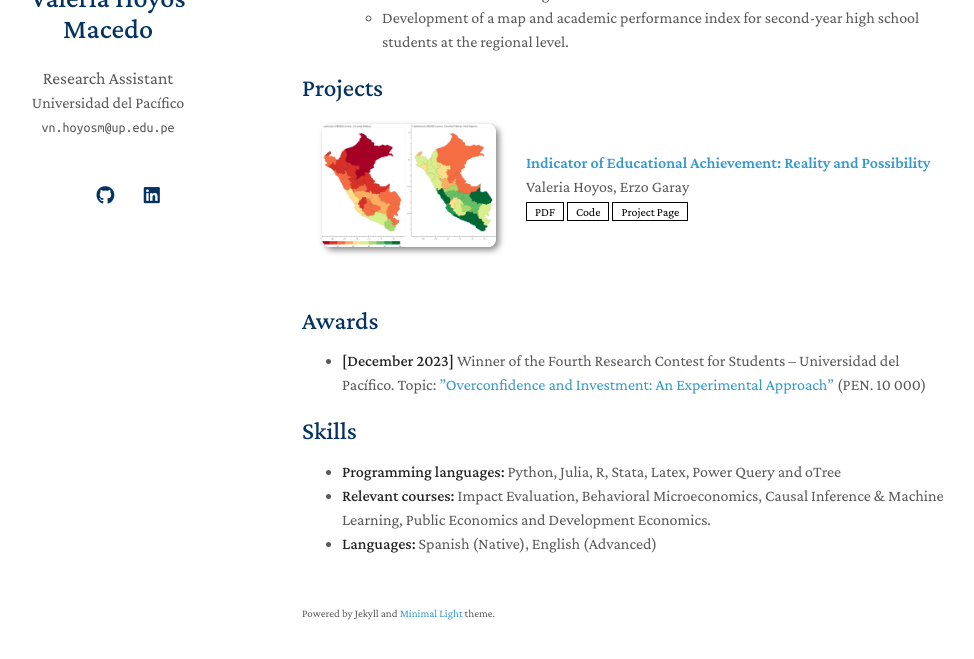
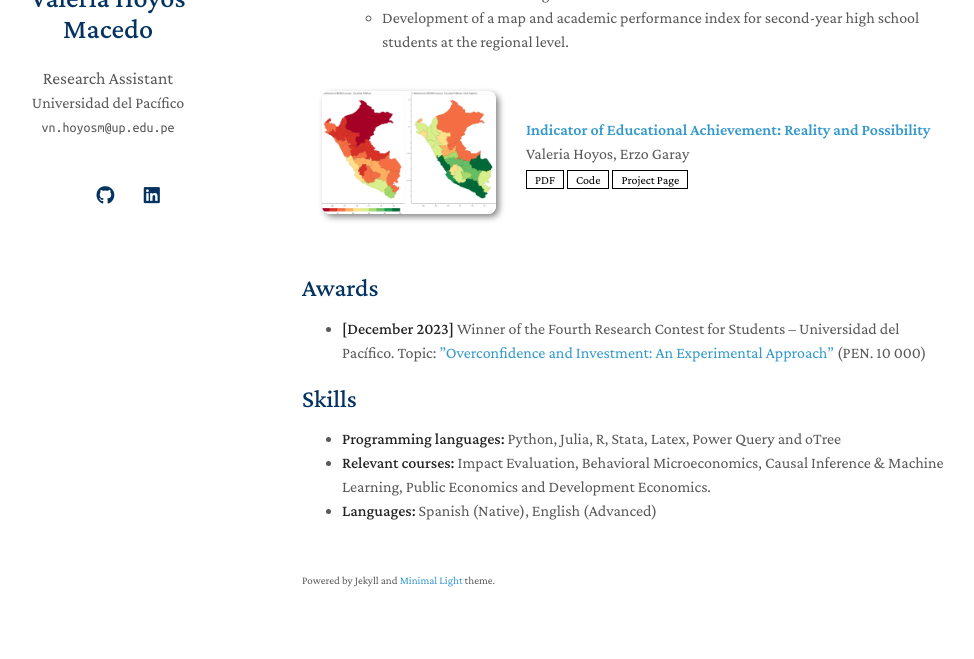
Before and after one commit to valeriahoyosm/Valeria_HM_cv, a Jekyll site: the page built from index.md, in a window 1280 px wide and 900 px high, scrolled down 735 px, cut to the strip 206-865 px from the top of the window. Shown: the whole strip, without its empty margins (168-1142 px from the left). Built offline with Jekyll 4.4.1, drawn with Linux system fonts in a browser that asks for light colours; nearby versions of some CDN libraries; a style sheet for code colours, icons or effects is not loaded; our own code applies the rules of GitHub Pages for plain Markdown files.

Commit message:
Update publications.md

```diff
--- a/_includes/publications.md
+++ b/_includes/publications.md
@@ -1,5 +1,4 @@
-<h2 id="publications" style="margin: 2px 0px -15px;">Projects</h2>
-
+<!-- <h2 id="publications" style="margin: 2px 0px -15px;">Projects</h2> -->
 <div class="publications">
 <ol class="bibliography">
 
```
